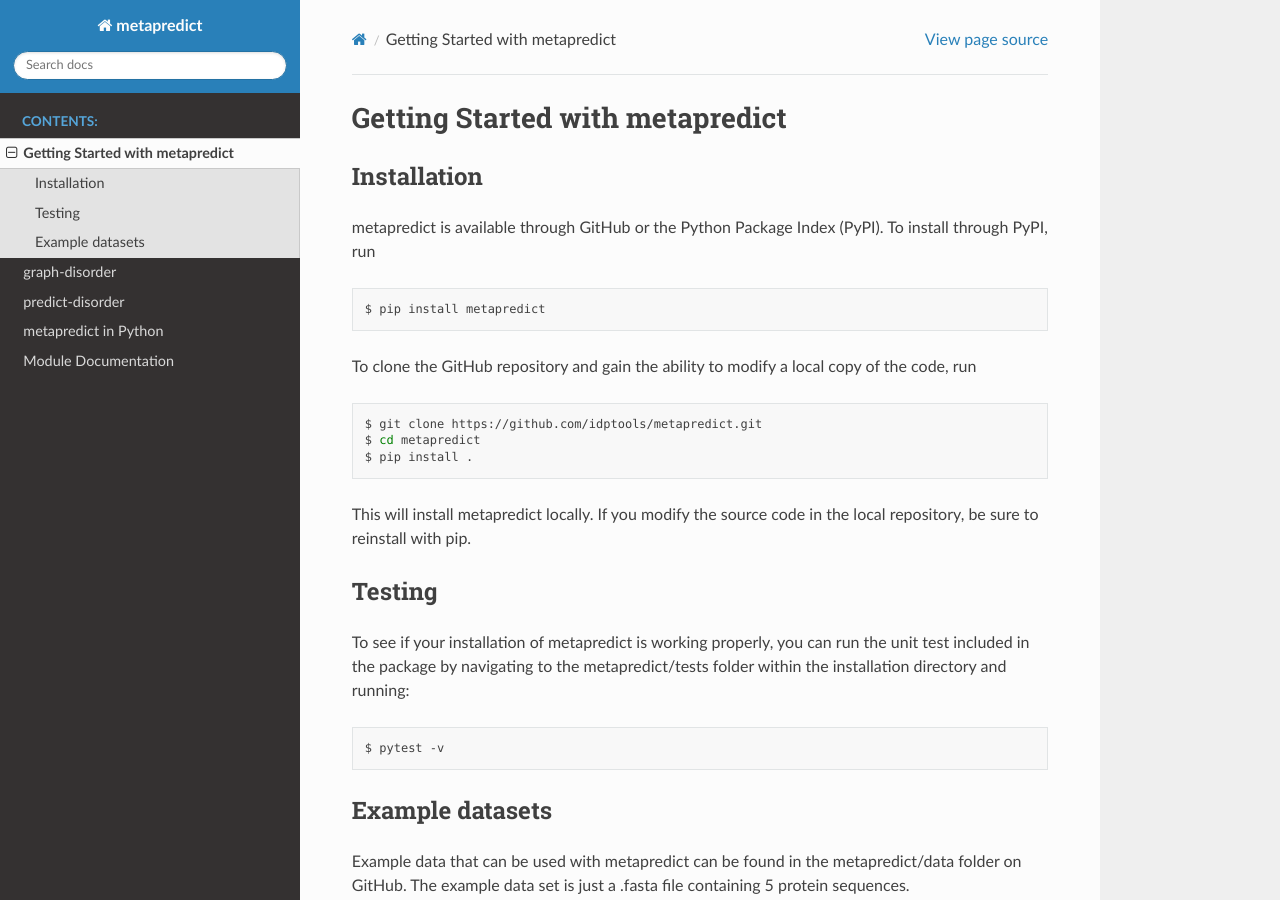
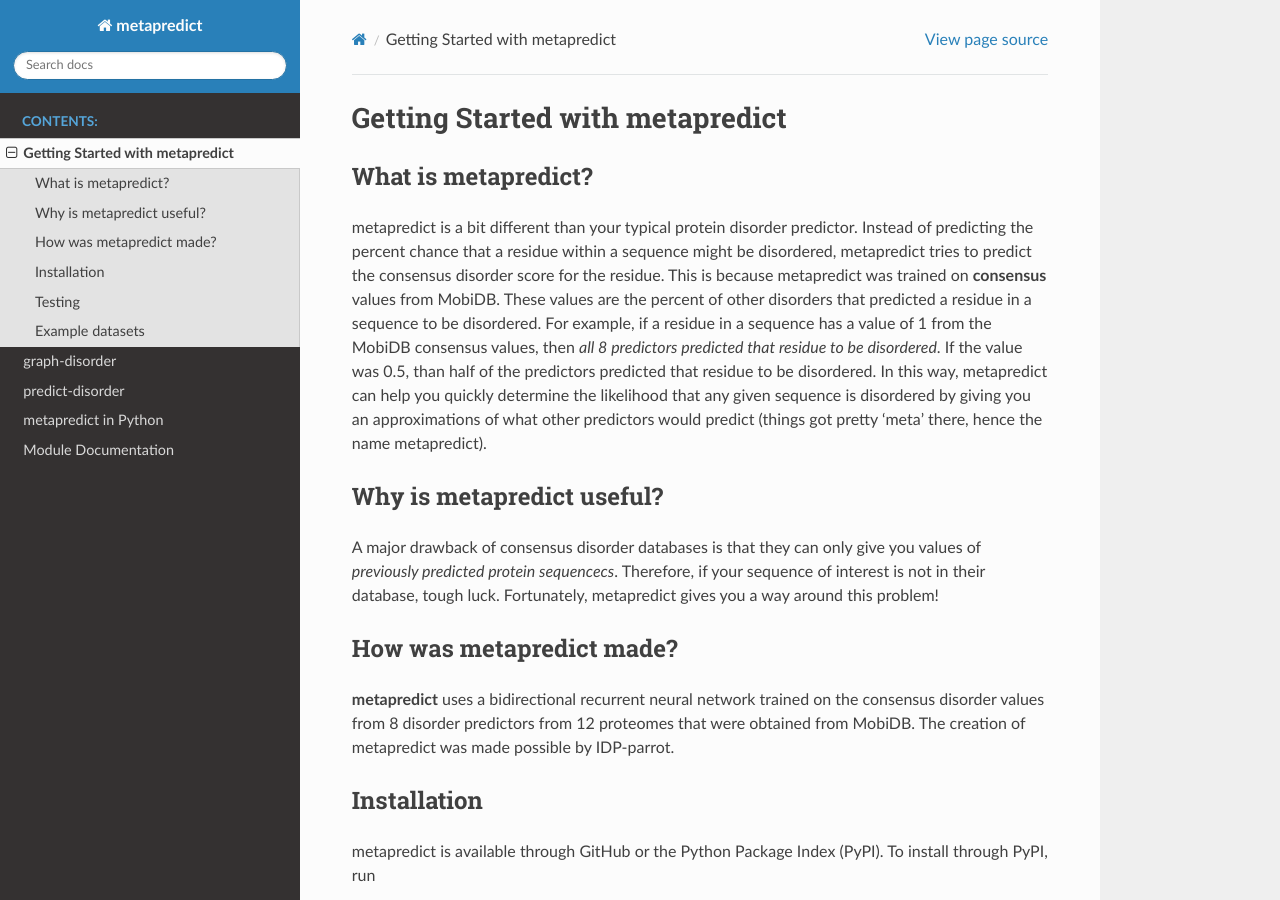
Before and after one commit to idptools/metapredict, a Sphinx documentation site: the page built from docs/getting_started.rst, in a window 1280 px wide and 900 px high. Built offline with Sphinx 7.4.7 and the Read the Docs theme 2.0.0, drawn with Linux system fonts in a browser that asks for light colours; the version number could not be read and is left out.

Commit message:
updated docs and fixed csv output

```diff
--- a/docs/getting_started.rst
+++ b/docs/getting_started.rst
@@ -1,5 +1,18 @@
 Getting Started with metapredict
 ================================
+
+What is metapredict?
+--------------------
+metapredict is a bit different than your typical protein disorder predictor. Instead of predicting the percent chance that a residue within a sequence might be disordered, metapredict tries to predict the consensus disorder score for the residue. This is because metapredict was trained on **consensus** values from MobiDB. These values are the percent of other disorders that predicted a residue in a sequence to be disordered. For example, if a residue in a sequence has a value of 1 from the MobiDB consensus values, then *all 8 predictors predicted that residue to be disordered*. If the value was 0.5, than half of the predictors predicted that residue to be disordered. In this way, metapredict can help you quickly determine the likelihood that any given sequence is disordered by giving you an approximations of what other predictors would predict (things got pretty 'meta' there, hence the name metapredict).
+
+Why is metapredict useful?
+--------------------------
+A major drawback of consensus disorder databases is that they can only give you values of *previously predicted protein sequencecs*. Therefore, if your sequence of interest is not in their database, tough luck. Fortunately, metapredict gives you a way around this problem!
+
+How was metapredict made?
+--------------------------
+**metapredict** uses a bidirectional recurrent neural network trained on the consensus disorder values from 8 disorder predictors from 12 proteomes that were obtained from MobiDB. The creation of metapredict was made possible by IDP-parrot.
+
 
 Installation
 ------------
```
Also changed, not shown: README.md (+7 -0 lines), 14 other files.
